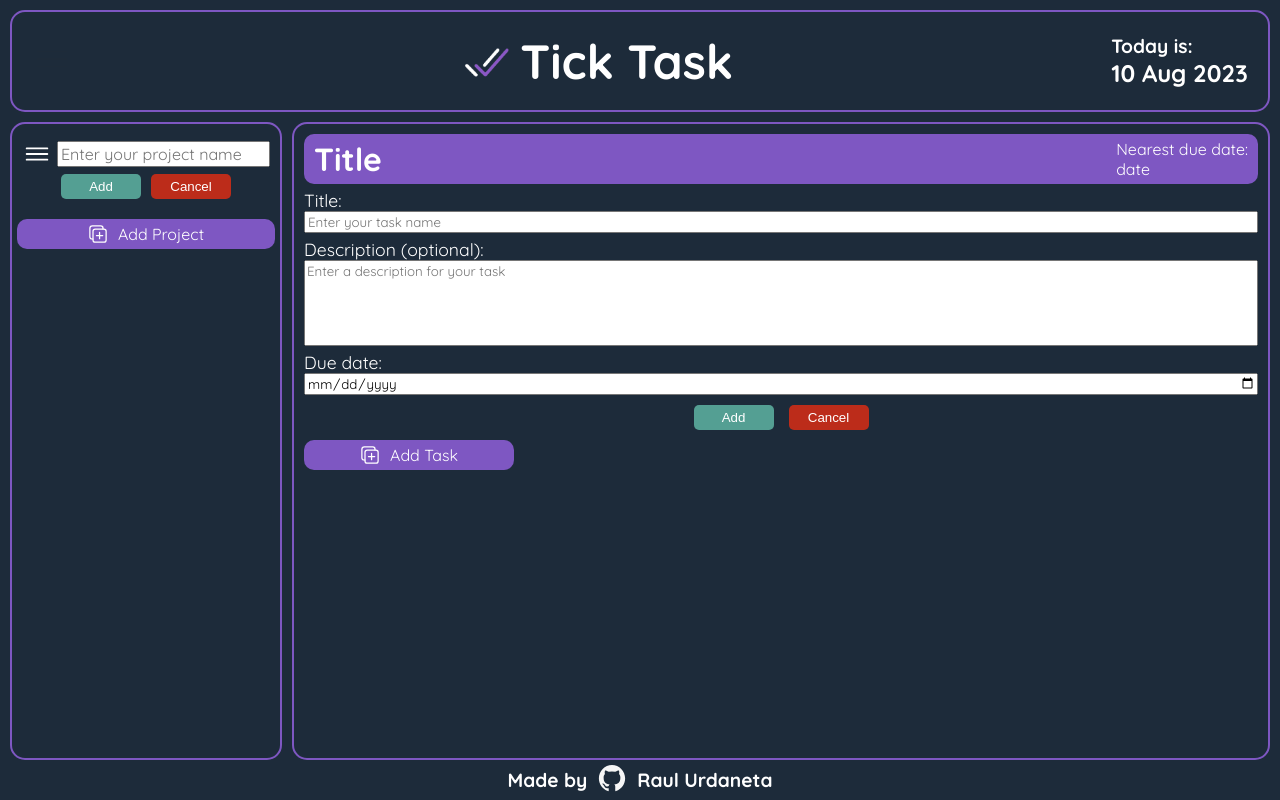
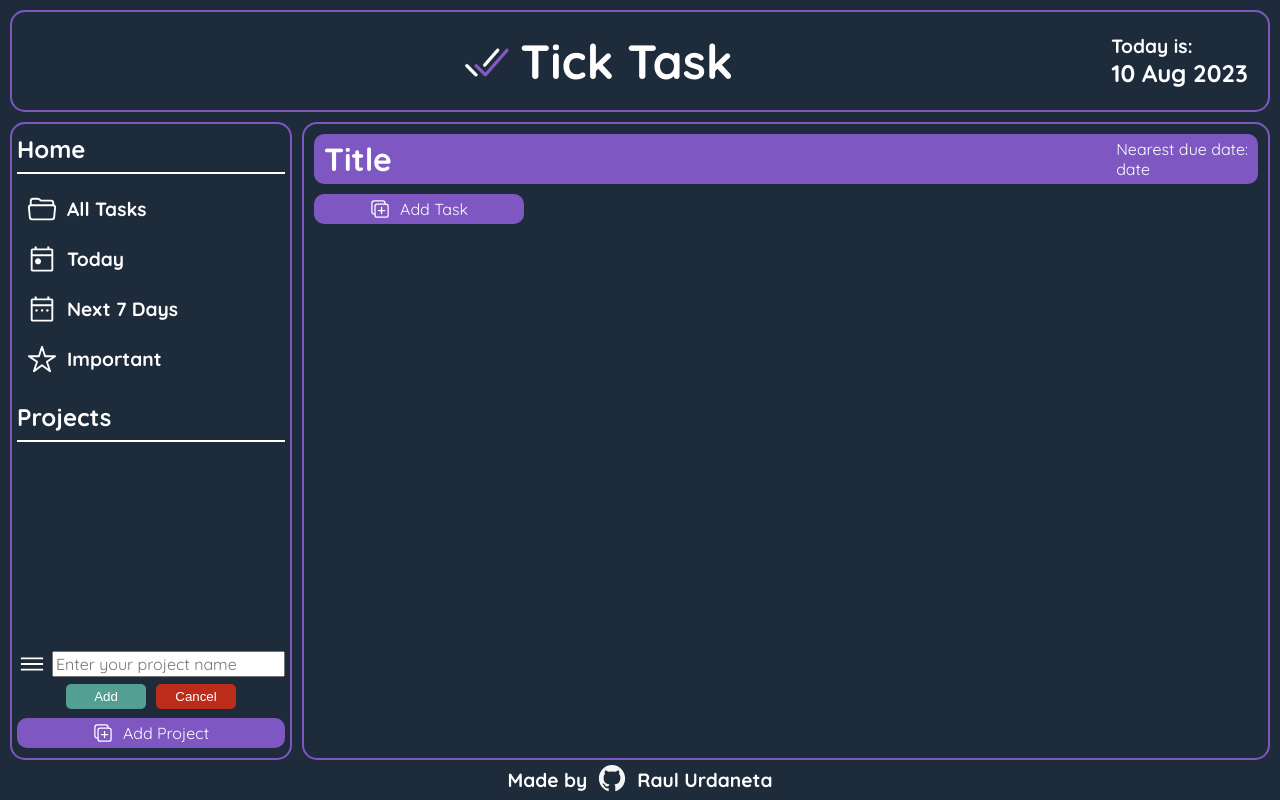
Before and after one commit to RaulUrdanetaG/to-do-list, a website built with webpack: page src/template.html in a window 1280 px wide. Both pictures are taken after a click on the element "Add Project". Built offline with nearby package versions, Linux system fonts and the light colour scheme.

Commit message:
Added scrollbar to overflow of projects

```diff
--- a/src/scripts/UI.js
+++ b/src/scripts/UI.js
@@ -1,10 +1,16 @@
 import menuOutlineSvg from '../assets/menu-outline.svg';
 import logoImg from '../assets/tick-logo.png';
 import gitHubLogo from '../assets/logo-github.svg';
-import addLogo from '../assets/duplicate-outline.svg'
+import addLogo from '../assets/duplicate-outline.svg';
+import allTaskImg from '../assets/folder-open-outline.svg';
+import todayImg from '../assets/today.svg';
+import n7dImg from '../assets/this_week.svg';
+import importantImg from '../assets/star-outline.svg';
+import ellipsisImg from '../assets/ellipsis-vertical-outline.svg';
 
 import { currentDate, formatDate } from './dateManager';
 import Storage from './storage';
+import { Project } from './project';
 
 function createHeader() {
     const content = document.getElementById('content');
@@ -68,6 +74,31 @@ function sideBar() {
     sideBarContainer.id = 'side-bar';
     content.appendChild(sideBarContainer);
 
+    const homeTitle = document.createElement('h5');
+    homeTitle.innerText = 'Home'
+    homeTitle.classList.add('home-title');
+    sideBarContainer.appendChild(homeTitle);
+
+    const homeProjectsContainer = document.createElement('div');
+    homeProjectsContainer.id = 'home-projects-container';
+    sideBarContainer.appendChild(homeProjectsContainer);
+
+    createHomeProjects('All Tasks', allTaskImg);
+    createHomeProjects('Today', todayImg);
+    createHomeProjects('Next 7 Days', n7dImg);
+    createHomeProjects('Important', importantImg);
+
+    const projectsTitle = document.createElement('h5');
+    projectsTitle.innerText = 'Projects'
+    projectsTitle.classList.add('projects-title');
+    sideBarContainer.appendChild(projectsTitle);
+
+    const projectsContainer = document.createElement('div');
+    projectsContainer.id = 'projects-container';
+    sideBarContainer.appendChild(projectsContainer);
+
+    loadProjects();
+
     const projectFormContainer = document.createElement('div');
     projectFormContainer.id = 'new-project-form';
     projectFormContainer.classList.add('hidden');
@@ -82,7 +113,6 @@ function sideBar() {
     sideBarContainer.appendChild(projectFormContainer);
 
     addProjectBtn();
-
 }
 
 function taskBar() {
@@ -107,7 +137,7 @@ function taskBar() {
 
     const taskFormContainer = document.createElement('div');
     taskFormContainer.id = 'new-task-form';
-    // taskFormContainer.classList.add('hidden');
+    taskFormContainer.classList.add('hidden');
     taskFormContainer.innerHTML = `<div class = 'new-form'>
                                         <label for='new-task-name'>Title:</label>
                                         <input type = 'text' id = 'new-task-name' placeholder = 'Enter your task name' autocomplete = 'off'>
@@ -124,16 +154,23 @@ function taskBar() {
 }
 
 function addProjectBtn() {
-    const sideBarContainer = document.getElementById('side-bar');
+    const sideBar = document.getElementById('side-bar');
 
     const addProjectContainer = document.createElement('div');
     addProjectContainer.classList.add('add-project-container');
     addProjectContainer.innerHTML = `<img src = '${addLogo}'><p>Add Project</p>`;
-    sideBarContainer.appendChild(addProjectContainer);
+    sideBar.appendChild(addProjectContainer);
 
+    const addProjectButton = document.getElementById('add-new-project');
     const cancelNewProjectBtn = document.getElementById('cancel-new-project');
 
     addProjectContainer.onclick = () => { showNewProjectForm() };
+    addProjectButton.onclick = () => {
+        createProject();
+        hideNewProjectForm();
+        clearShownProjects();
+        loadProjects();
+    };
     cancelNewProjectBtn.onclick = () => { hideNewProjectForm() };
 }
 
@@ -180,8 +217,47 @@ function hideNewTaskForm() {
     taskFormContainer.classList.add('hidden');
 }
 
+function createHomeProjects(title, img) {
+    const sideBarContainer = document.getElementById('home-projects-container');
+
+    const homeProjectContainer = document.createElement('div');
+    homeProjectContainer.classList.add('home-project');
+    homeProjectContainer.innerHTML = `<img src='${img}'>
+                                        <h6>${title}</h6>`;
+    sideBarContainer.appendChild(homeProjectContainer);
+}
+
+function createProject() {
+    const projectName = document.getElementById('new-project-name');
+    Storage.addProject(new Project(projectName.value));
+}
+
+function showProject(projectName) {
+    const sideBarContainer = document.getElementById('projects-container');
+
+    const projectContainer = document.createElement('div');
+    projectContainer.classList.add('project');
+    projectContainer.innerHTML = `<h6>${projectName}</h6>
+                                  <img src = '${ellipsisImg}'>`;
+    sideBarContainer.appendChild(projectContainer);
+}
+
+function loadProjects() {
+    const toDoList = Storage.getToDoList();
+
+    toDoList.getProjects().forEach(project => {
+        if (project.name !== 'All Tasks' && project.name !== 'Today' && project.name !== 'Next 7 Days' && project.name !== 'Important') {
+            showProject(project.name);
+        }
+    });
+}
+
+function clearShownProjects(){
+    const projectsContainer = document.getElementById('projects-container');
+    projectsContainer.innerHTML = '';
+}
+
 function loadHome() {
-
     createHeader();
     sideBar();
     taskBar()
--- a/src/styles/_colors.scss
+++ b/src/styles/_colors.scss
@@ -1,4 +1,5 @@
-$primary-color: #7E57C2;
+$primary-color: rgb(126, 87, 194);
+$transparent-primary-color: rgba(126, 87, 194, 0.5);
 $secondary-color: #1D2B3A;
 $warnging-color: #FFBD00;
 $error-color: #D62839;
--- a/src/styles/_sideBar.scss
+++ b/src/styles/_sideBar.scss
@@ -3,13 +3,44 @@
 
 
 #side-bar {
-    display: flex;
-    flex-direction: column;
+    display: grid;
+    grid-template-rows: 60px 208px 60px 1fr 65px 49px;
+
+    .home-title,
+    .projects-title {
+        border-bottom: 2px solid $font-color;
+        margin: 10px 0;
+    }
+
+    #home-projects-container {
+        display: flex;
+        flex-direction: column;
+
+        .home-project {
+            display: flex;
+            align-items: center;
+            gap: 10px;
+
+            img {
+                width: 30px;
+                filter: $svg-icon-color;
+            }
+
+            &:hover {
+                cursor: pointer;
+                opacity: 0.7;
+            }
+
+            margin: 10px 0 10px 10px;
+
+        }
+    }
 
     .add-project-container {
         display: flex;
         align-items: center;
         justify-content: center;
+        align-self: end;
         gap: 10px;
         height: 30px;
 
@@ -18,7 +49,7 @@
             filter: $svg-icon-color;
         }
 
-        margin: 10px 5px;
+        margin: 0 0 10px;
         border-radius: 10px;
         background-color: $primary-color;
 
@@ -26,6 +57,48 @@
             cursor: pointer;
             opacity: 0.9;
         }
+        grid-row: 6/7;
+    }
+
+    #projects-container {
+
+        .project {
+            display: flex;
+            justify-content: space-between;
+
+            h6 {
+                margin-left: 10px;
+            }
+
+            img {
+                width: 20px;
+                filter: $svg-icon-color;
+            }
+
+            &:hover {
+                cursor: pointer;
+            }
+
+            margin-top: 10px;
+            border-radius: 7px;
+        }
+
+
+
+        &::-webkit-scrollbar {
+            background-color: $secondary-color;
+            width: 3px;
+            margin-left: 10px;
+        }
+
+        &::-webkit-scrollbar-thumb {
+            background-color: $transparent-primary-color;
+
+            border-radius: 15px;
+        }
+
+        padding-right: 3px;
+        overflow: auto;
     }
 
     #new-project-form {
@@ -55,11 +128,13 @@
             gap: 10px;
         }
 
-        margin: 10px;
+        margin:0;
     }
 
     min-width: 268px;
+    max-height: 82vh;
     border: 2px solid $primary-color;
     margin-top: 10px;
     border-radius: 15px;
+    padding: 0 5px;
 }
--- a/src/styles/_taskViewer.scss
+++ b/src/styles/_taskViewer.scss
@@ -69,6 +69,8 @@
             gap: 15px;
             margin-top: 10px;
         }
+
+        overflow: auto;
     }
 
     padding: 10px;
```
Also changed, not shown: dist/images/ellipsis-vertical-outline.10142f19ab3a29829b5212c51262b565.svg (added), dist/images/folder-open-outline.ace928d4eaa09a899e8ae20a00cc66f8.svg (added), dist/images/star-outline.3fddae62d5caa89177fd669c58167c94.svg (added), dist/images/this_week.68666895858479f499f5d31c02eeb049.svg (added), dist/images/today.2c6b91affd3b2f2a433a28fe35442364.svg (added), dist/main.js, src/assets/ellipsis-vertical-outline.svg (added), src/assets/folder-open-outline.svg (added), src/assets/star-outline.svg (added), src/assets/star.svg (added), src/assets/this_week.svg (added), src/assets/today.svg (added).
